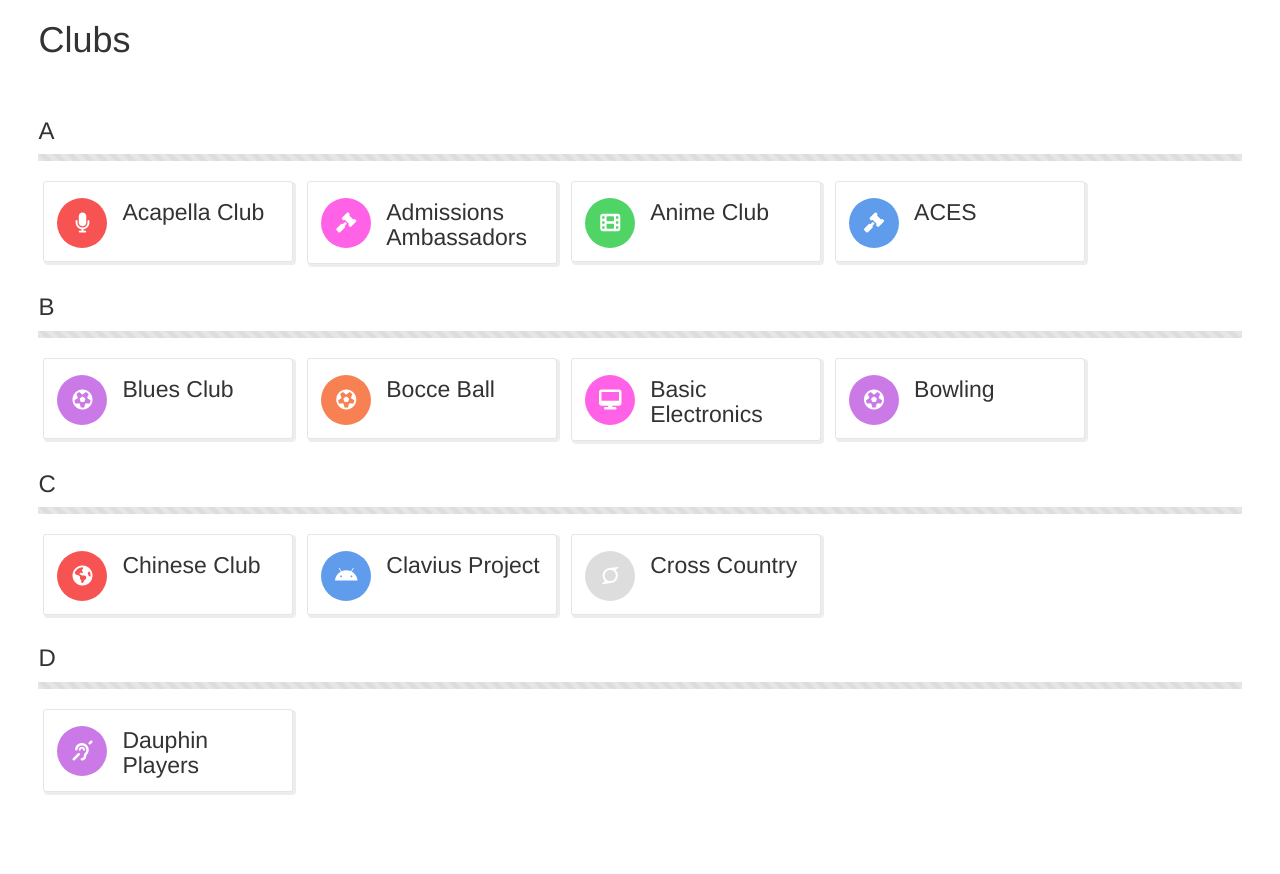
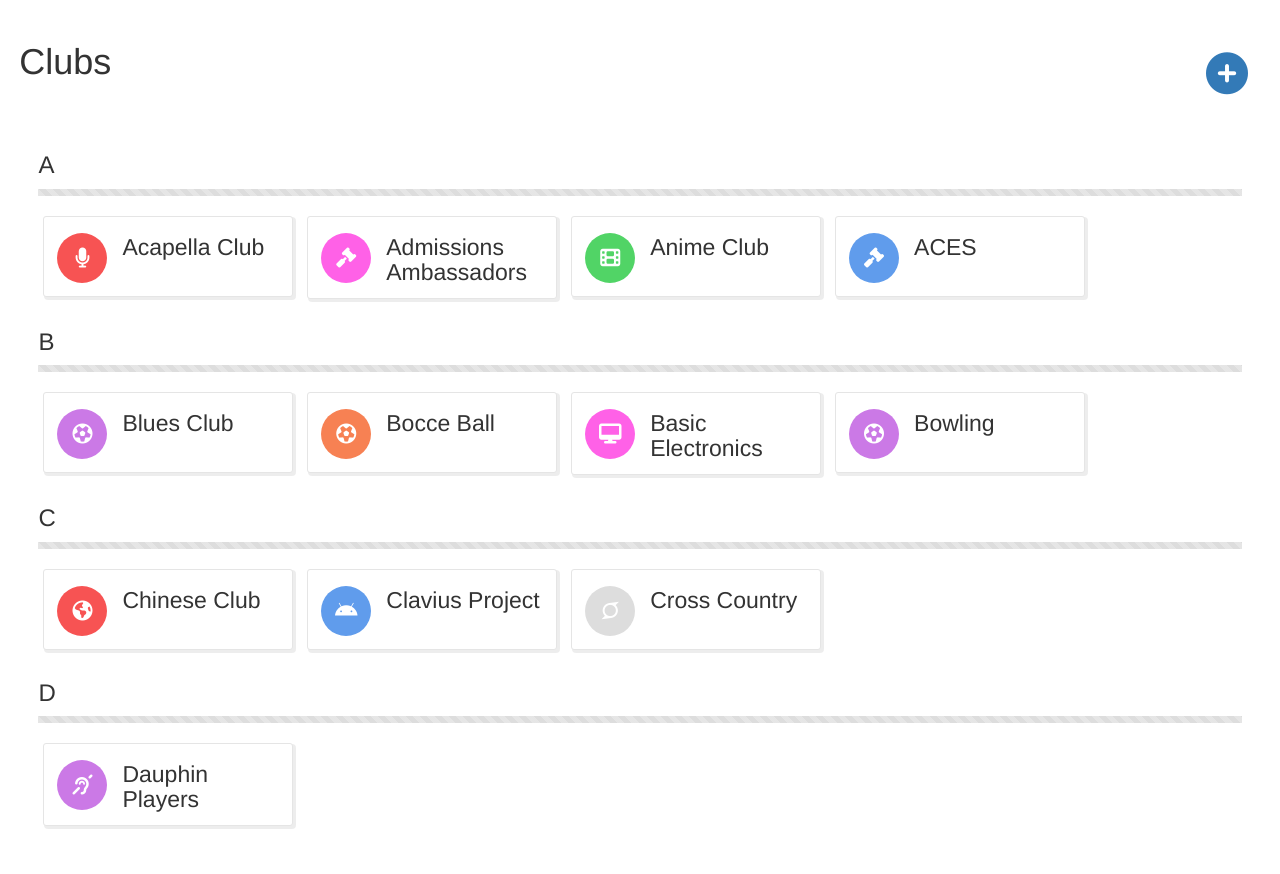
Before and after one commit to RollerCoasterMan5/Clubbub, a PHP site: page /clubs.html in a window 1280 px wide. Shown: the part 52-926 px from the top of the page. Before the commit the page ends 847 px from the top, so only its background shows below. Run offline with PHP 8.4, Linux system fonts and the light colour scheme; some libraries are stand-ins or nearby versions.

Commit message:
Added a new club form via the plus button on the right. Currently does nothing, but it's there.

```diff
--- a/Website/clubbub.css
+++ b/Website/clubbub.css
@@ -50,3 +50,74 @@ img{
 	margin-right: 3%;
 	float : left;
 }
+
+.actioniconbox{
+	width: 50%;
+}
+
+.actionicon{
+	margin-top: 5%;
+	vertical-align: bottom;
+	margin-right: 5%;
+	float: right;
+}
+
+.modal {
+    display: none; /* Hidden by default */
+    position: fixed; /* Stay in place */
+    z-index: 1; /* Sit on top */
+    left: 0;
+    top: 0;
+    width: 100%; /* Full width */
+    height: 100%; /* Full height */
+    overflow: auto; /* Enable scroll if needed */
+    background-color: rgb(0,0,0); /* Fallback color */
+    background-color: rgba(0,0,0,0.4); /* Black w/ opacity */
+}
+
+.modal-content {
+    position: relative;
+    background-color: #fefefe;
+    margin: auto;
+    padding: 0;
+    border: 1px solid #888;
+    width: 80%;
+    box-shadow: 0 4px 8px 0 rgba(0,0,0,0.2),0 6px 20px 0 rgba(0,0,0,0.19);
+    -webkit-animation-name: animatetop;
+    -webkit-animation-duration: 0.4s;
+    animation-name: animatetop;
+    animation-duration: 0.4s
+}
+
+/* The Close Button */
+.close {
+    color: #aaa;
+    float: right;
+    font-size: 28px;
+    font-weight: bold;
+}
+
+.close:hover,
+.close:focus {
+    color: black;
+    text-decoration: none;
+    cursor: pointer;
+}
+.modal-header {
+    padding: 2px 16px;
+    background-color: #008080;
+    color: white;
+}
+/* Modal Body */
+.modal-body {padding: 2px 16px;}
+
+/* Add Animation */
+@-webkit-keyframes animatetop {
+    from {top: -300px; opacity: 0}
+    to {top: 0; opacity: 1}
+}
+
+@keyframes animatetop {
+    from {top: -300px; opacity: 0}
+    to {top: 0; opacity: 1}
+}
--- a/Website/clubs.html
+++ b/Website/clubs.html
@@ -39,9 +39,52 @@
   	</div><!-- /.container-fluid -->
 	</nav>
 
-	<h1 class="pagetitle">Clubs</h1>
-		<div class="scrollbox">
-			<div id="AClubs">
+	<div class="pageheader">
+		<table style="width: 100%;"><tr style="width: 100%;">
+			<td class="actioniconbox"><h1 class="pagetitle">Clubs</h1></td>
+			<td class="actioniconbox">
+				<a><i id="newclubbutt" onclick="openForm()" class="fa fa-plus-circle fa-3x actionicon"></i></a>
+				<div id="newclubform" class="modal">
+					<!-- Modal content -->
+  					<div class="modal-content">
+    					<div class="modal-header">
+    						<span class="close">&times;</span>
+    						<h2>New Club</h2>
+  						</div>
+  						<div class="modal-body">
+    						<form>
+    							<fieldset>
+    							<legend>Club Info</legend>
+    							Club name:<br>
+    							<input type="text" name="clubname">
+    							<br>Description:<br>
+    							<textarea type="text" name="clubdescription">
+    							</textarea><br>
+    							</fieldset>
+
+    							<fieldset>
+    							<legend>Personalize</legend>
+    							Club Icon:<br>
+    							<input type="text" name="clubicon">
+    							<br>Club Color:<br>
+    							<input type="text" name="clubcolor">
+    							</fieldset>
+
+    							<fieldset>
+    							<input type="submit">
+    							</fieldset>
+    						</form>
+    					</div>
+  					</div>
+  				</div>
+			</td>
+		</tr></table>
+	</div>
+
+
+	<div class="scrollbox">
+		<!--A Clubs-->
+		<div id="a-clubs">
 			<h3>A</h3>
 				<div class="a-206-1 a-bg-grey"></div>
 				<div class="a-20 clubbox">
@@ -70,8 +113,8 @@
 				</div>
 			</div>
 
-			<!--B Clubs-->
-			<div>
+		<!--B Clubs-->
+		<div id="b-clubs">
 			<h3>B</h3>
 				<div class="a-206-1 a-bg-grey"></div>
 				<div class="a-20 clubbox">
@@ -100,8 +143,8 @@
 				</div>
 			</div>
 
-			<!--C Clubs-->
-			<div>
+		<!--C Clubs-->
+		<div id="CClubs">
 			<h3>C</h3>
 				<div class="a-206-1 a-bg-grey"></div>
 				<div class="a-20 clubbox">
@@ -123,7 +166,9 @@
 					<h4><a href="#">Cross Country</a></h4>
 				</div>
 			</div>
-			<div>
+
+		<!--D Clubs-->
+		<div id="DClubs">
 			<h3>D</h3>
 				<div class="a-206-1 a-bg-grey"></div>
 				<div class="a-20 clubbox">
@@ -133,8 +178,34 @@
 					<h4><a href="#">Dauphin Players</a></h4>
 				</div>
 			</div>
-		</div>
+	</div>
+	<script>
+		// Get the modal
+		var modal = document.getElementById('newclubform');
 
+		// Get the button that opens the modal
+		var btn = document.getElementById("newclubbutt");
+
+		// Get the <span> element that closes the modal
+		var span = document.getElementsByClassName("close")[0];
+
+		// When the user clicks on the button, open the modal
+		btn.onclick = function() {
+    		modal.style.display = "block";
+		}
+
+		// When the user clicks on <span> (x), close the modal
+		span.onclick = function() {
+		    modal.style.display = "none";
+		}
+
+		// When the user clicks anywhere outside of the modal, close it
+		window.onclick = function(event) {
+		    if (event.target == modal) {
+		        modal.style.display = "none";
+		    }
+		}
+</script>
 </body>
 
 </html>
```
Also changed, not shown: Website/TestAvatar.JPG (added).
